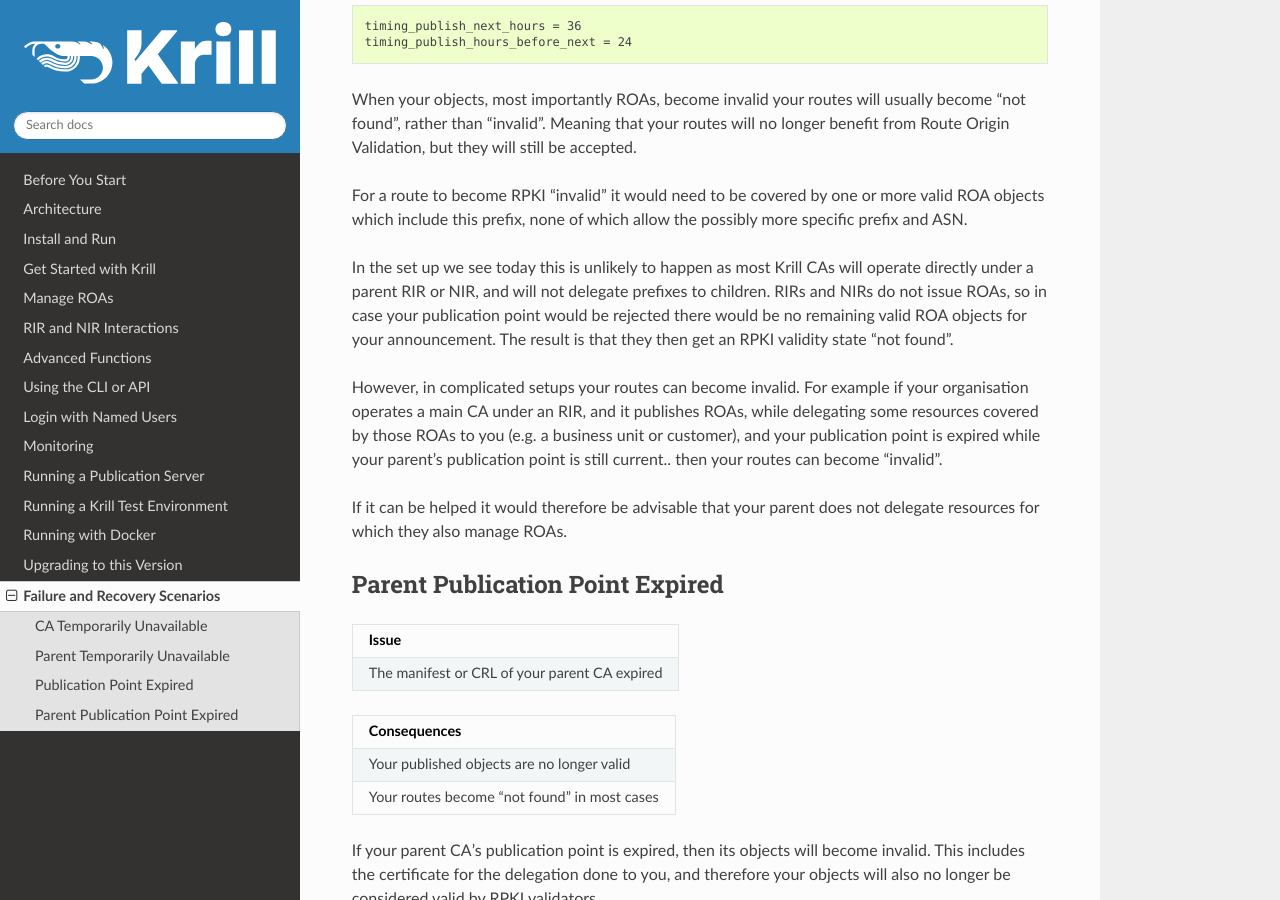
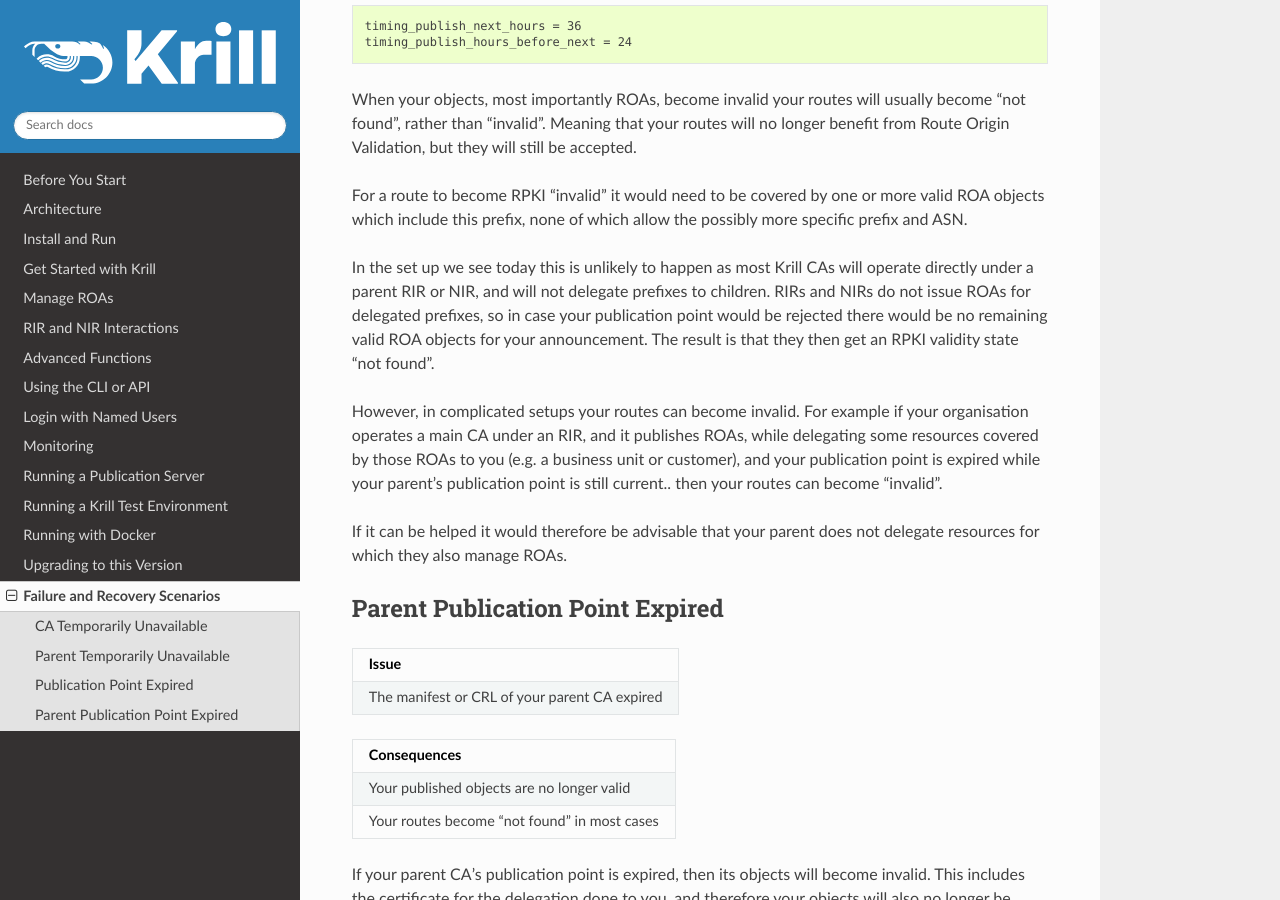
Before and after one commit to NLnetLabs/krill-manual, a Sphinx documentation site: the page built from source/failure-scenarios.rst, in a window 1280 px wide and 900 px high, scrolled down 2028 px. Built offline with Sphinx 7.4.7 and the Read the Docs theme 2.0.0, drawn with Linux system fonts in a browser that asks for light colours; the version number could not be read and is left out; some of the changed text lies outside the part shown.

Commit message:
small fixes.

```diff
--- a/source/failure-scenarios.rst
+++ b/source/failure-scenarios.rst
@@ -57,7 +57,7 @@
 | You cannot perform a key roll                                                |
 +------------------------------------------------------------------------------+
 
-As long as the parent repository is not expired (see below) this has minimal impact
+As long as the parent repository is not expired (:ref:`see below<failure_parent_repo_expired>`) this has minimal impact
 on your CA. Krill CAs will check for updated resource and validity time entitlements
 every 10 minutes, and they will just keep trying.
 
@@ -133,9 +133,10 @@
 In the set up we see today this is unlikely to happen as most
 Krill CAs will operate directly under a parent RIR or NIR, and
 will not delegate prefixes to children. RIRs and NIRs do not
-issue ROAs, so in case your publication point would be rejected
-there would be no remaining valid ROA objects for your announcement.
-The result is that they then get an RPKI validity state "not found".
+issue ROAs for delegated prefixes, so in case your publication
+point would be rejected there would be no remaining valid ROA
+objects for your announcement. The result is that they then
+get an RPKI validity state "not found".
 
 However, in complicated setups your routes can become invalid. For
 example if your organisation operates a main CA under an RIR, and
```
Also changed, not shown: other parts of source/failure-scenarios.rst (+1 -0 lines).
